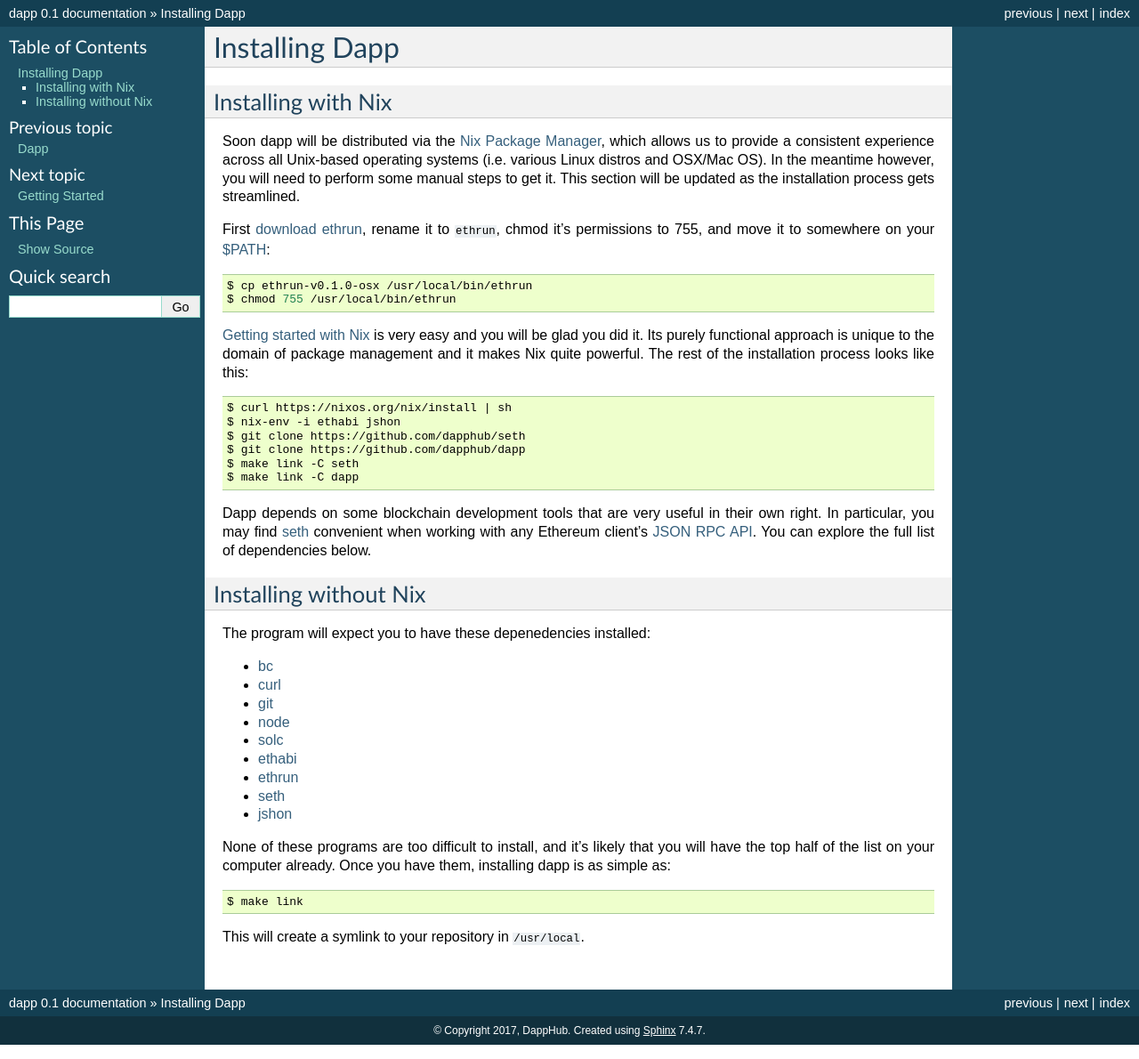
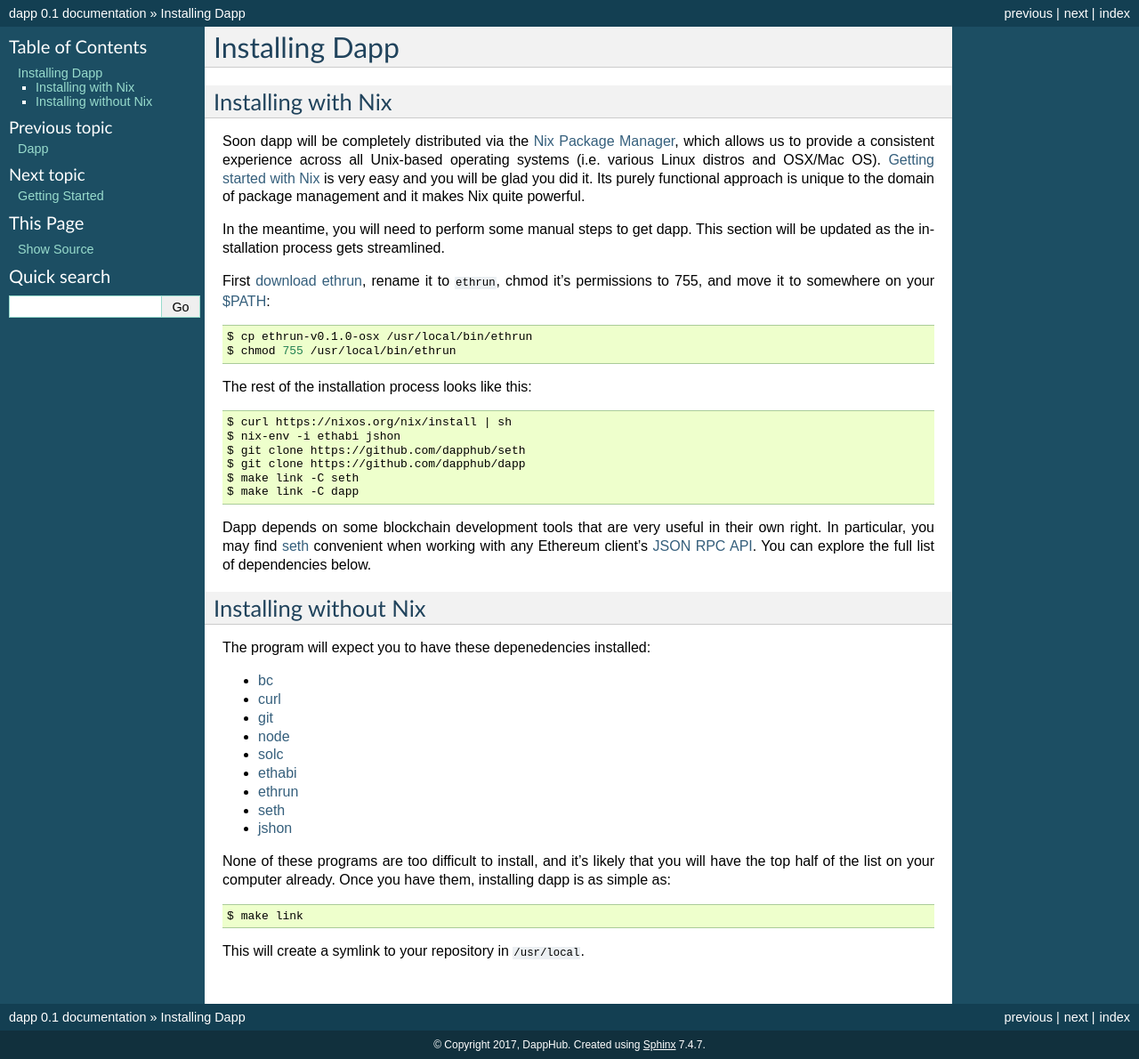
Before and after one commit to dapphub/dapptools, a Sphinx documentation site: the page built from docs/installation.rst, in a window 1280 px wide. Shown: the whole page at 89% size. Built offline with Sphinx 7.4.7, drawn with Linux system fonts in a browser that asks for light colours; some of the changed lines change nothing that is shown.

Commit message:
updated docs

```diff
--- a/docs/installation.rst
+++ b/docs/installation.rst
@@ -6,7 +6,9 @@
 Installing with Nix
 -------------------
 
-Soon dapp will be distributed via the `Nix Package Manager <https://nixos.org/nix/>`_, which allows us to provide a consistent experience across all Unix-based operating systems (i.e. various Linux distros and OSX/Mac OS). In the meantime however, you will need to perform some manual steps to get it. This section will be updated as the installation process gets streamlined.
+Soon dapp will be completely distributed via the `Nix Package Manager <https://nixos.org/nix/>`_, which allows us to provide a consistent experience across all Unix-based operating systems (i.e. various Linux distros and OSX/Mac OS). `Getting started with Nix <https://nixos.org/nix/manual/#chap-quick-start>`_ is very easy and you will be glad you did it. Its purely functional approach is unique to the domain of package management and it makes Nix quite powerful.
+
+In the meantime, you will need to perform some manual steps to get dapp. This section will be updated as the installation process gets streamlined.
 
 First `download ethrun <https://github.com/dapphub/ethrun/releases>`_, rename it to ``ethrun``, chmod it's permissions to 755, and move it to somewhere on your `$PATH <https://en.wikipedia.org/wiki/PATH_(variable)>`_:
 
@@ -15,7 +17,7 @@
     $ cp ethrun-v0.1.0-osx /usr/local/bin/ethrun
     $ chmod 755 /usr/local/bin/ethrun
 
-`Getting started with Nix <https://nixos.org/nix/manual/#chap-quick-start>`_ is very easy and you will be glad you did it. Its purely functional approach is unique to the domain of package management and it makes Nix quite powerful. The rest of the installation process looks like this:
+The rest of the installation process looks like this:
 
 .. code:: bash
 
```
